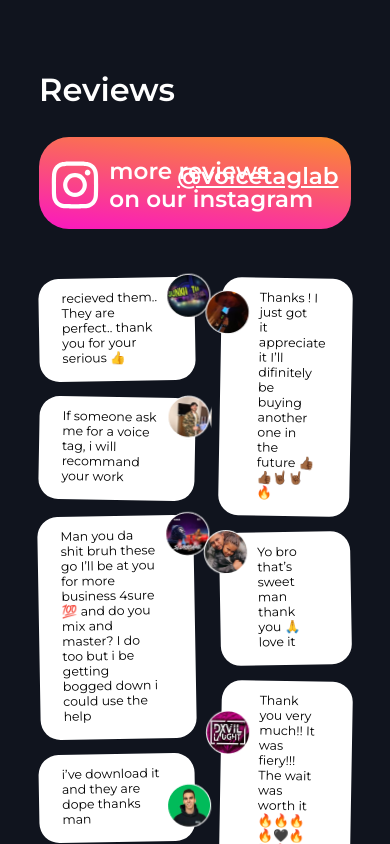
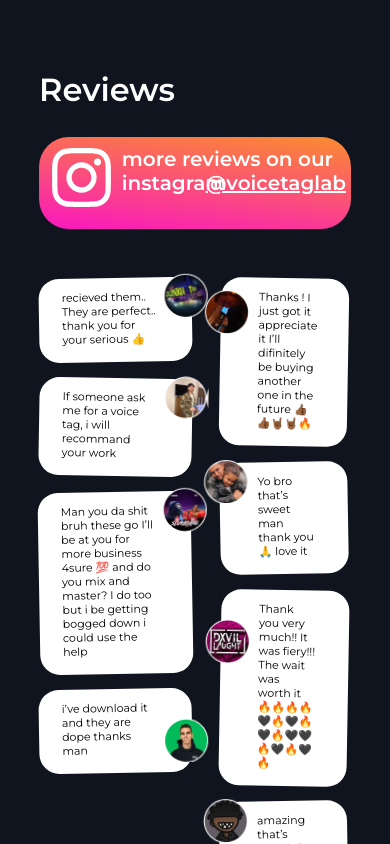
Before and after one commit to DmitryKonovets0/Voice-Tag-Lab, a React (Create React App) app: page / in a window 390 px wide. Shown: the part 4500-5344 px from the top of the page. Built offline with nearby package versions, Linux system fonts and the light colour scheme.

Commit message:
Implement media styles from 425px to 768px in sixth section

```diff
--- a/src/components/reviews/reviews-media.scss
+++ b/src/components/reviews/reviews-media.scss
@@ -57,3 +57,46 @@
     }
   }
 }
+@media (max-width: 768px) {
+  .reviews{
+    &__item{
+      font-size: 11px;
+      max-width: 98%;
+    }
+    .instagram{
+      min-height: 90px;
+      padding-top: 10px;
+      &__wrapper{
+        width: 100%;
+        max-width: 100%;
+      }
+      &__text{
+        width: 100%;
+        font-size: 20px;
+      }
+      &__icon{
+        width: 80px;
+      }
+      &__surname{
+        font-size: 20px;
+        bottom: 32px;
+        left: 97px;
+        top:auto;
+        right:auto;
+
+      }
+    }
+  }
+}
+@media (max-width: 516px) {
+  .reviews{
+    .instagram{
+      &__surname{
+        bottom: 34px;
+        left: auto;
+        right: 5px ;
+      }
+    }
+  }
+
+}
--- a/src/components/reviews/reviews.jsx
+++ b/src/components/reviews/reviews.jsx
@@ -23,7 +23,7 @@ export default class Reviews extends Component {
                             <div className="instagram">
                                 <div className="instagram__wrapper">
                                     <img src={logoInstagram} alt="instagram-icon" className="instagram__icon"/>
-                                    <div className="instagram__text">more reviews <br/> on our instagram</div>
+                                    <div className="instagram__text">more reviews  on our instagram</div>
                                 </div>
                                 <img src={qr} alt="" className="instagram__qrcode"/>
                                 <div className="instagram__surname">@voicetaglab</div>
```
